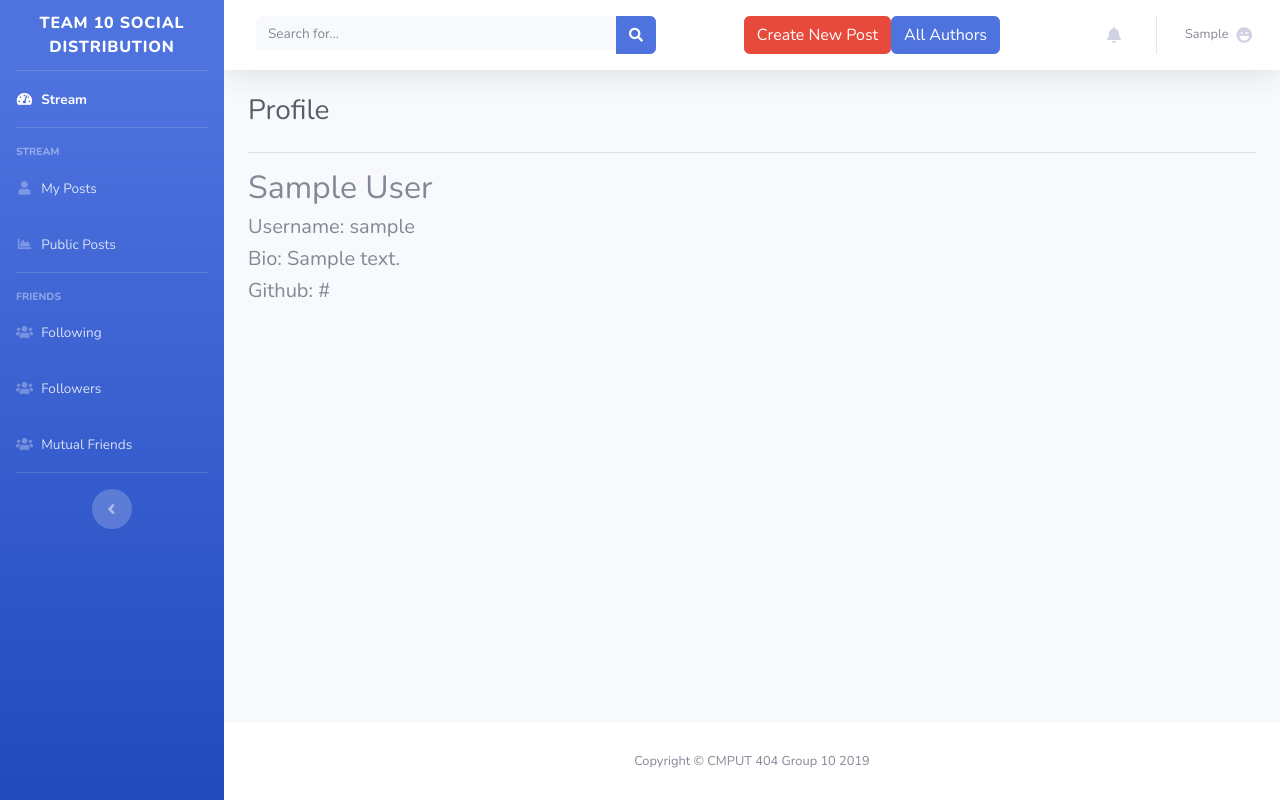
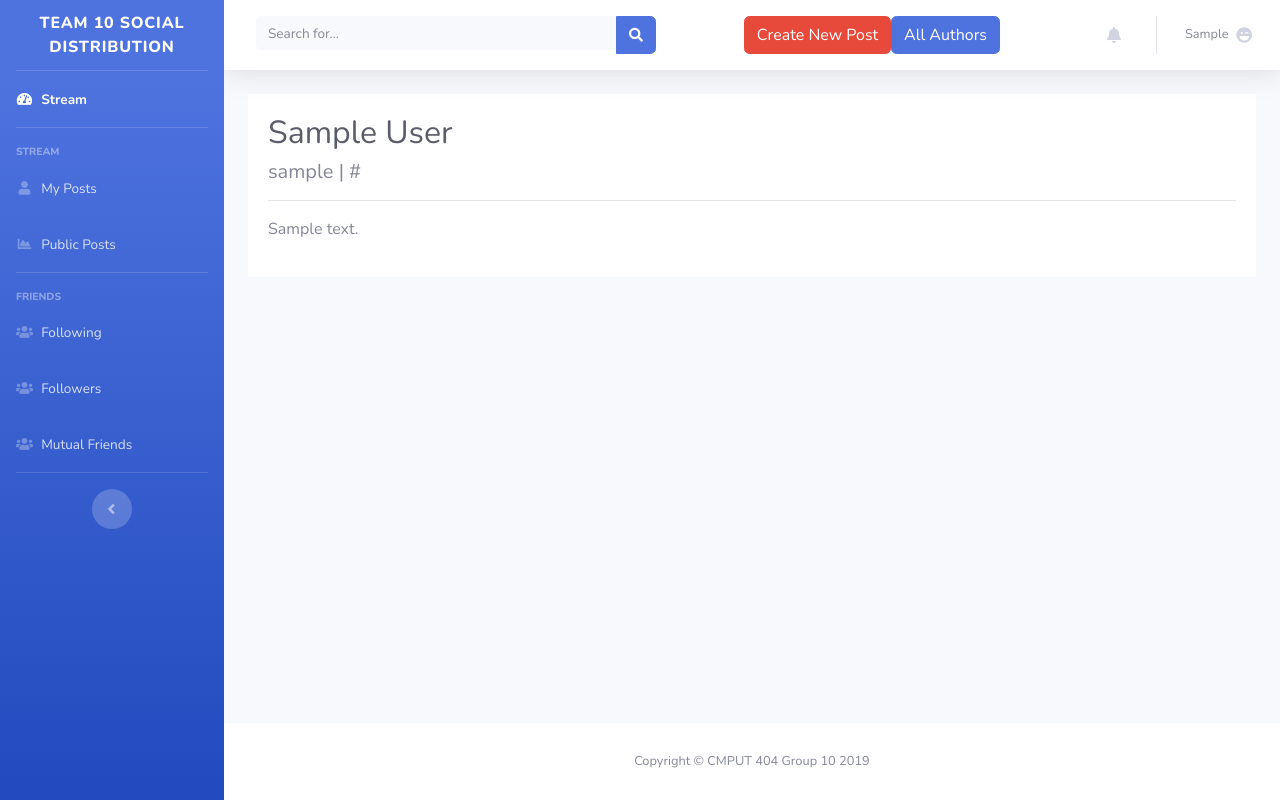
Before and after one commit to olivaC/group-cmput404-project, a Django app: template app/templates/profile.html in a window 1280 px wide. Run offline with Django 3.2, Linux system fonts and the light colour scheme; the template is opened without the code that fills it: values that come from a table or form of the project are taken from there, others are empty; a user stored in the database is signed in; tables that the repository leaves empty hold one stand-in row (values such as "Sample post"); some libraries are stand-ins or nearby versions.

Commit message:
#30 display profile info

```diff
--- a/app/templates/profile.html
+++ b/app/templates/profile.html
@@ -7,15 +7,22 @@
 
 {% block content %}
 
-    <div>
-        <h1 class="h3 mb-4 text-gray-800">Profile</h1>
+    <div class="card-body" style="background-color: white">
+        <h1 class="h2 text-gray-800">{{ author.user.first_name }} {{ author.user.last_name }}</h1>
+        <div class="h5" >
+            {{ author.username }}
+            {% if author.github_url is not None %}
+                <p style="display:inline;">| {{ author.github_url }}</p>
+            {% endif %}
+
+        </div>
+
         <hr>
-        {#        <img class="img-profile rounded-circle" src="https://source.unsplash.com/QAB-WJcbgJk/60x60">#}
-        <h2>{{ author.user.first_name }} {{ author.user.last_name }}</h2>
-        <h5>Username: {{ author.username }}</h5>
-        {#        <h5>Email: {{ user.email }}</h5>#}
-        <h5>Bio: {{ author.bio }}</h5>
-        <h5>Github: {{ author.github_url}}</h5>
+        {% if author.bio is not None %}
+            <p>{{ author.bio }}</p>
+        {% endif %}
+
+
     </div>
     {#    <a href="/profile/edit" class="btn btn-primary">Edit</a>#}
 {% endblock %}
```
